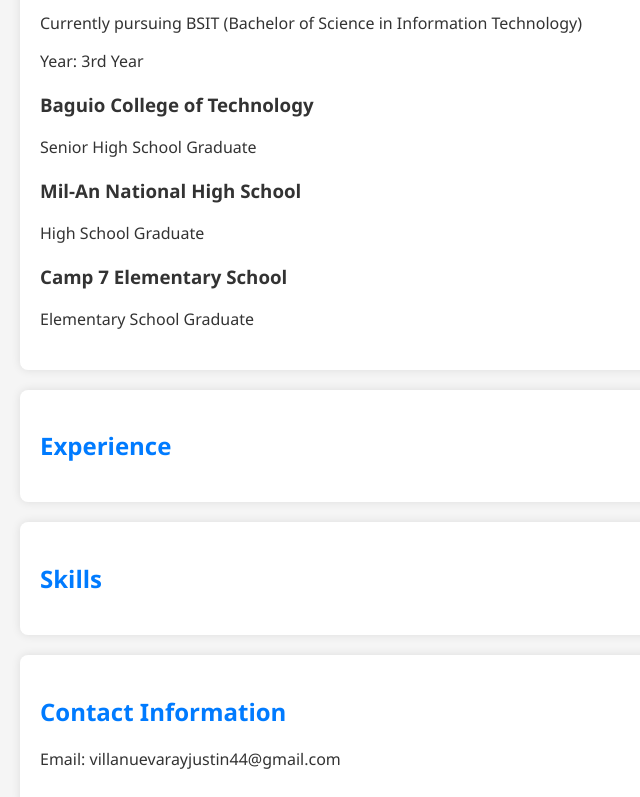
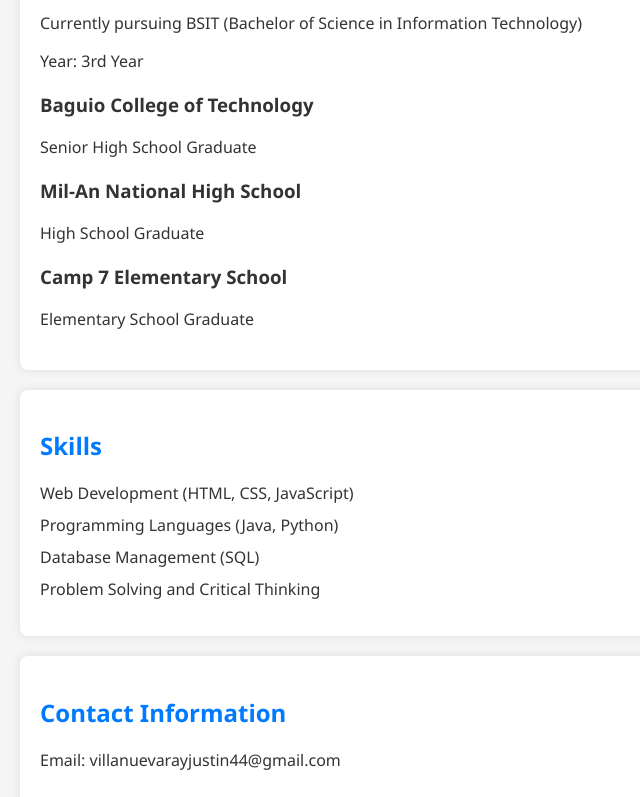
Before and after one commit to RayJustin24/portfolio, a plain HTML site: page index.html in a window 1280 px wide. Shown: the part 441-1238 px from the top of the page, without its empty margins (0-640 px from the left). Drawn offline with Linux system fonts and the light colour scheme.

Commit message:
change 8

```diff
--- a/index.html
+++ b/index.html
@@ -38,14 +38,15 @@
         </div>
     </section>
 
-    <section id="experience">
-        <h2>Experience</h2>
-        <!-- Add your work experience details here -->
-    </section>
-
     <section id="skills">
         <h2>Skills</h2>
-        <!-- Add your skills here -->
+        <ul class="skills-list">
+            <li>Web Development (HTML, CSS, JavaScript)</li>
+            <li>Programming Languages (Java, Python)</li>
+            <li>Database Management (SQL)</li>
+            <li>Problem Solving and Critical Thinking</li>
+            <!-- Add more skills as needed -->
+        </ul>
     </section>
 
     <section id="contact">
--- a/style.css
+++ b/style.css
@@ -37,4 +37,11 @@ h2 {
     margin-bottom: 20px;
 }
 
-/* Add additional styling as needed */
+.skills-list {
+    list-style-type: none;
+    padding: 0;
+}
+
+.skills-list li {
+    margin-bottom: 10px;
+}
```
